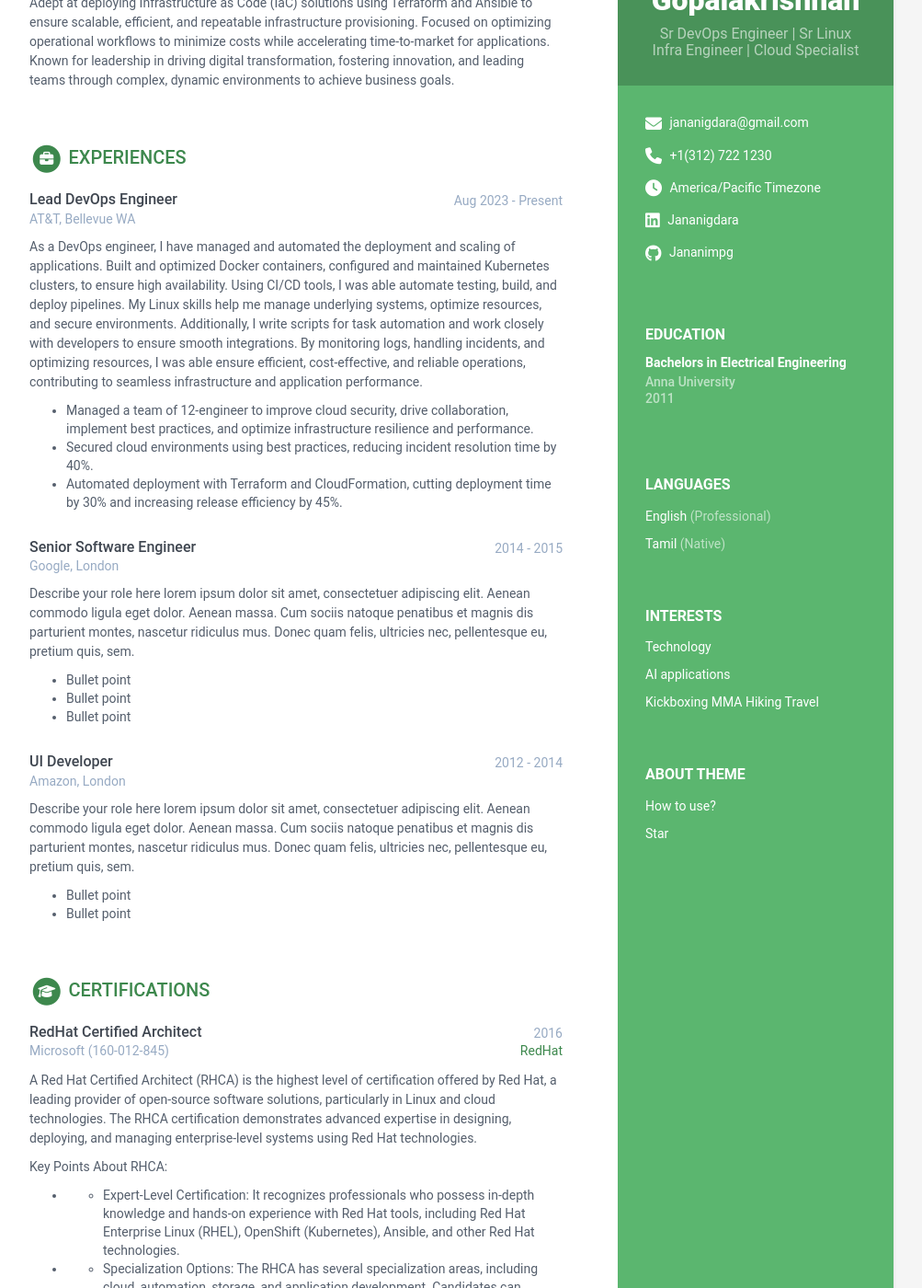
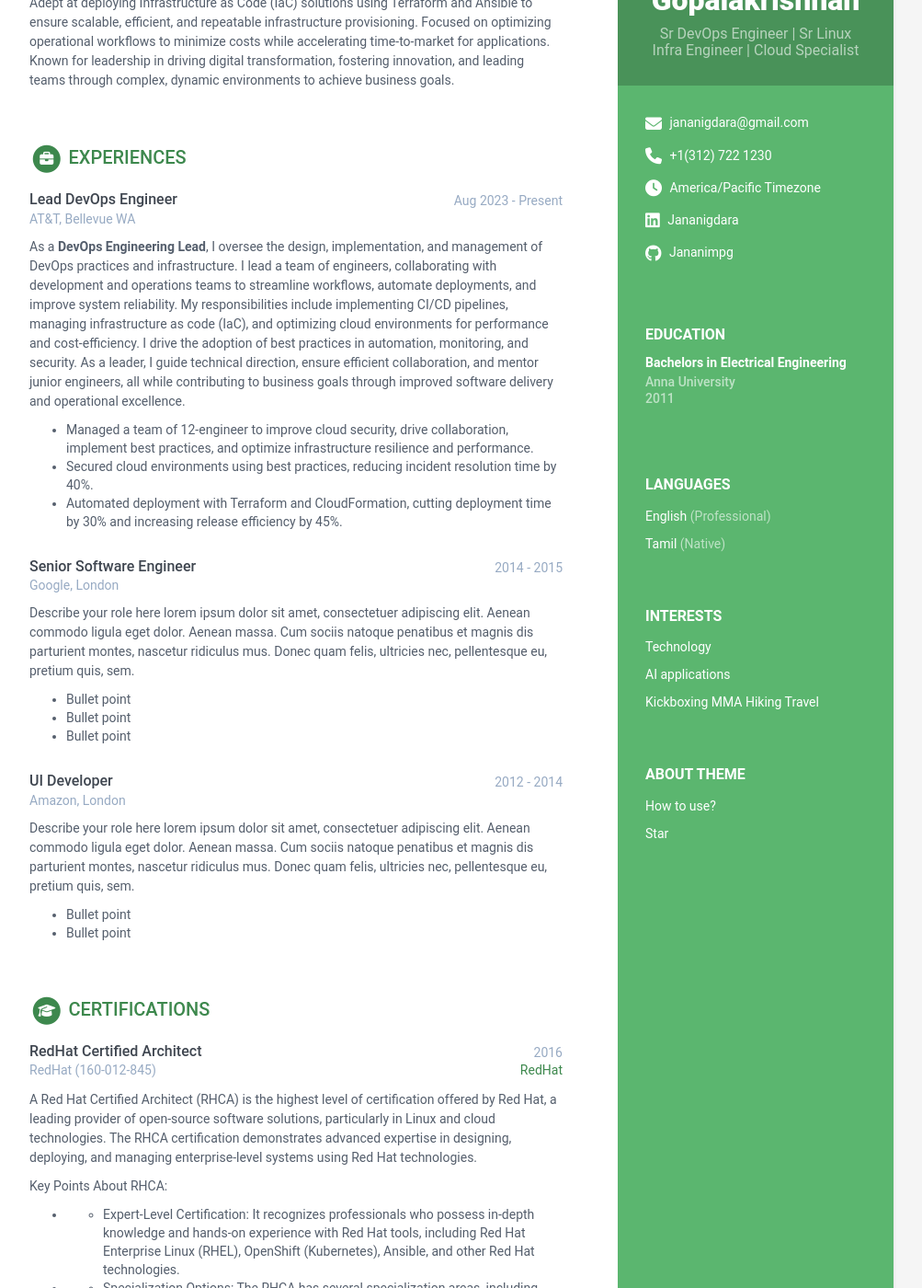
Before and after one commit to Jananimpg/portfolio, a Jekyll site: the page built from index.html, in a window 1280 px wide and 1400 px high, scrolled down 231 px. Shown: the whole window at 92% size, without its empty margins (168-1171 px from the left). Built offline with Jekyll 4.4.1, drawn with Linux system fonts in a browser that asks for light colours.

Commit message:
Update data.yml

```diff
--- a/_data/data.yml
+++ b/_data/data.yml
@@ -95,7 +95,7 @@ experiences:
     time: Aug 2023 - Present
     company: AT&T, Bellevue WA
     details: |
-      As a DevOps engineer, I have managed and automated the deployment and scaling of applications. Built and optimized Docker containers, configured and maintained Kubernetes clusters, to ensure high availability. Using CI/CD tools, I was able automate testing, build, and deploy pipelines. My Linux skills help me manage underlying systems, optimize resources, and secure environments. Additionally, I write scripts for task automation and work closely with developers to ensure smooth integrations. By monitoring logs, handling incidents, and optimizing resources, I was able ensure efficient, cost-effective, and reliable operations, contributing to seamless infrastructure and application performance.
+      As a **DevOps Engineering Lead**, I oversee the design, implementation, and management of DevOps practices and infrastructure. I lead a team of engineers, collaborating with development and operations teams to streamline workflows, automate deployments, and improve system reliability. My responsibilities include implementing CI/CD pipelines, managing infrastructure as code (IaC), and optimizing cloud environments for performance and cost-efficiency. I drive the adoption of best practices in automation, monitoring, and security. As a leader, I guide technical direction, ensure efficient collaboration, and mentor junior engineers, all while contributing to business goals through improved software delivery and operational excellence.
         - Managed a team of 12-engineer to improve cloud security, drive collaboration, implement best practices, and optimize infrastructure resilience and performance.
         - Secured cloud environments using best practices, reducing incident resolution time by 40%.
         - Automated deployment with Terraform and CloudFormation, cutting deployment time by 30% and increasing release efficiency by 45%.
@@ -131,7 +131,7 @@ certifications:
   - name: RedHat Certified Architect
     start: 2016
     end:
-    organization: Microsoft
+    organization: RedHat
     credentialid: 160-012-845
     credentialurl: https://rhtapps.redhat.com/verify?certId=160-012-845
     credentialname: RedHat
```
